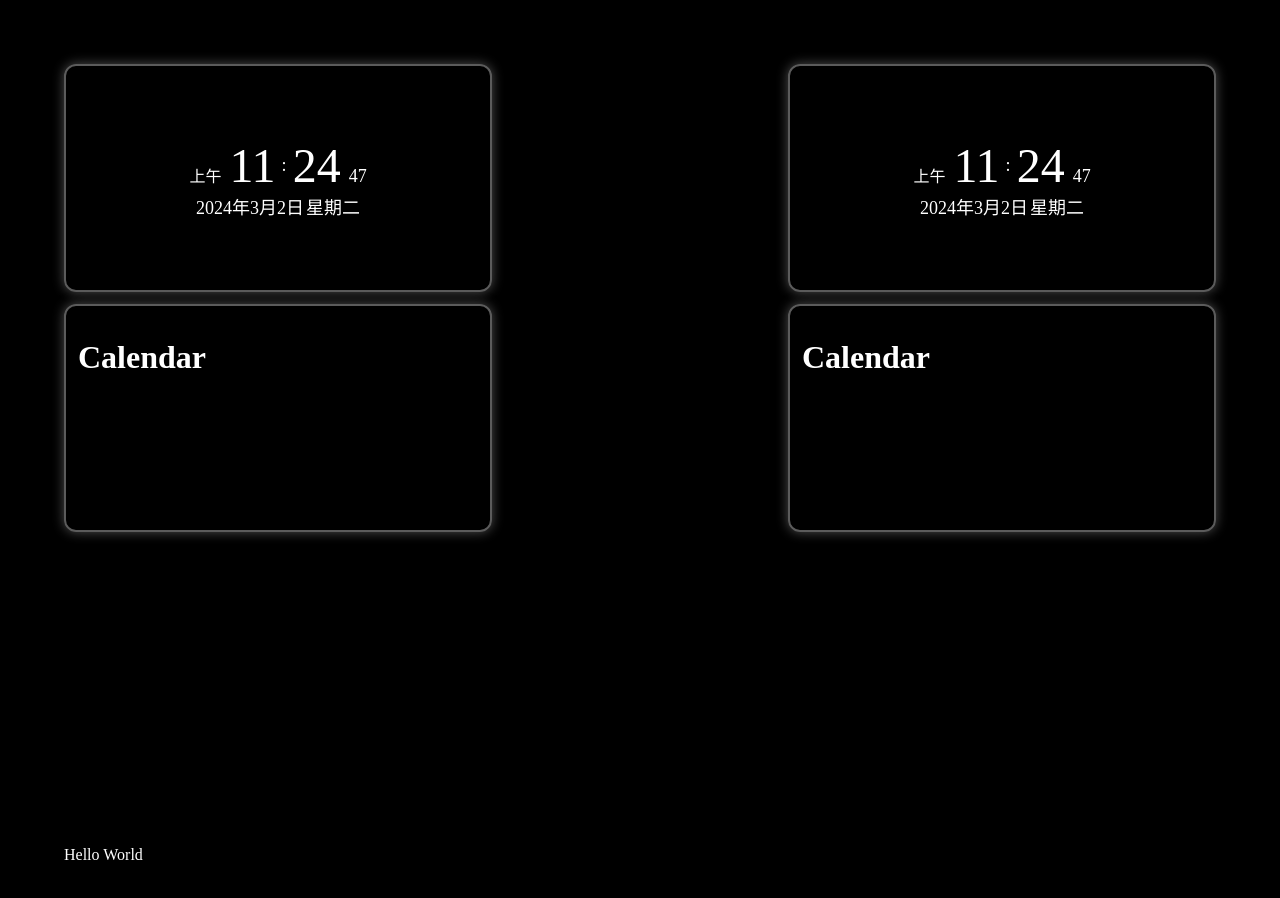
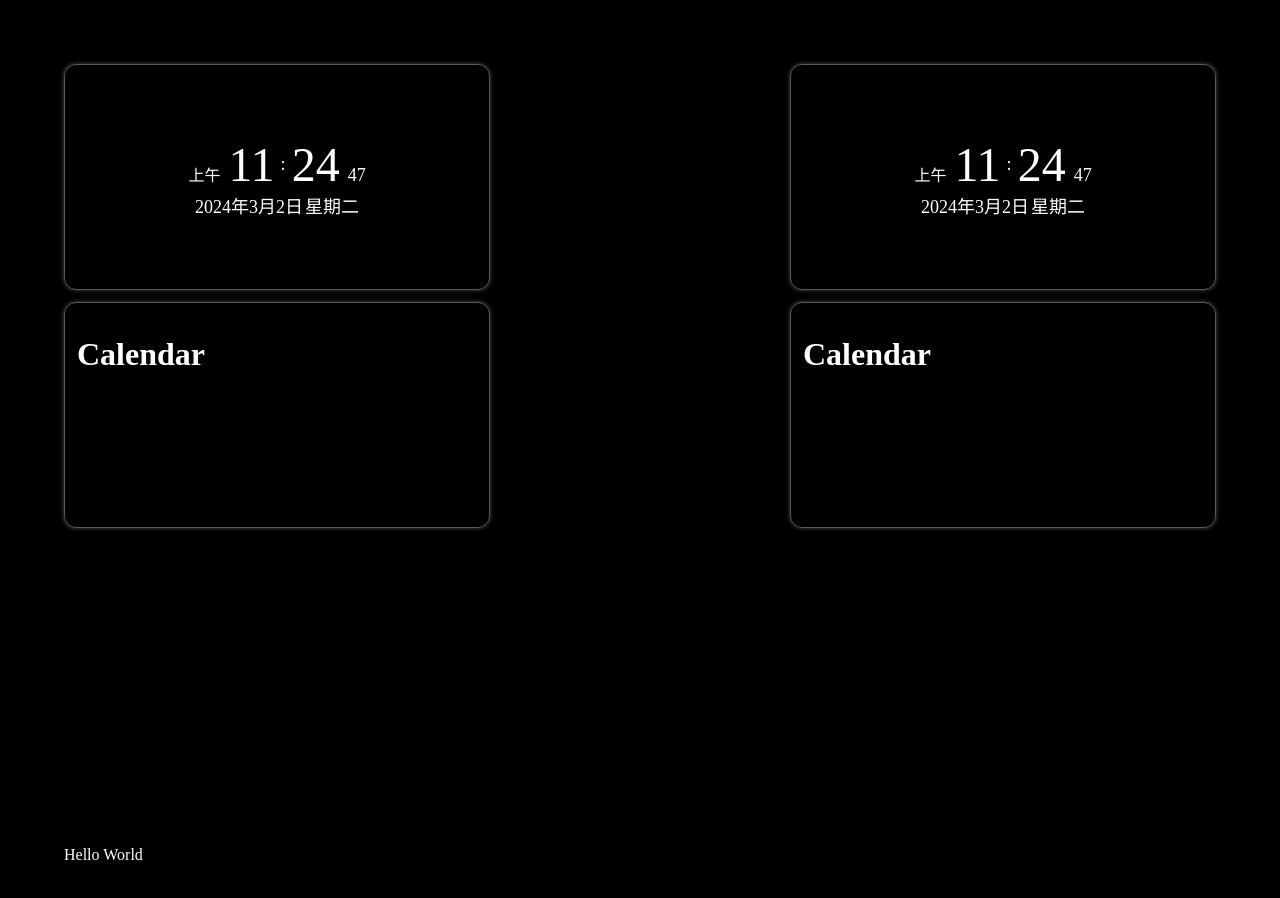
Before and after one commit to actredphos2017/PiMagicMirror, a Vue app: page / in a window 1280 px wide. Shown: the top 898 px of the page. Built offline with nearby package versions, Linux system fonts and the light colour scheme; no server answers.

Commit message:
修改边框样式

```diff
--- a/src/layouts/DynamicComponent.vue
+++ b/src/layouts/DynamicComponent.vue
@@ -39,9 +39,9 @@ const composes = computed(() => toComposeComponents(props.structure));
   width: 400px;
   height: 200px;
   padding: 12px;
-  border: #5b5b5b 2px solid;
+  border: #5b5b5b 1px solid;
   border-radius: 12px;
-  box-shadow: #4f4f4f 0 0 12px;
+  box-shadow: #4f4f4f 0 0 4px;
 }
 
 </style>
```
